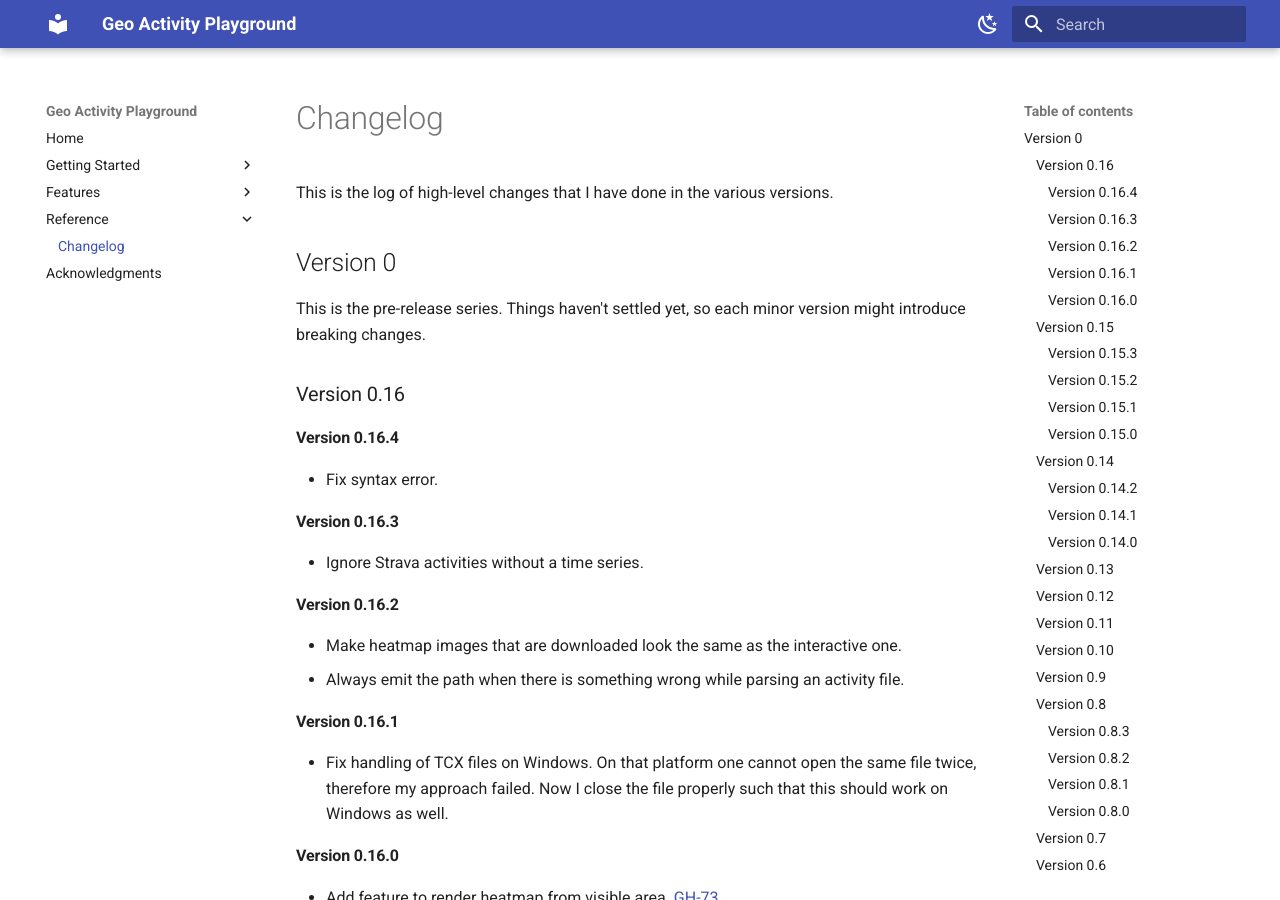
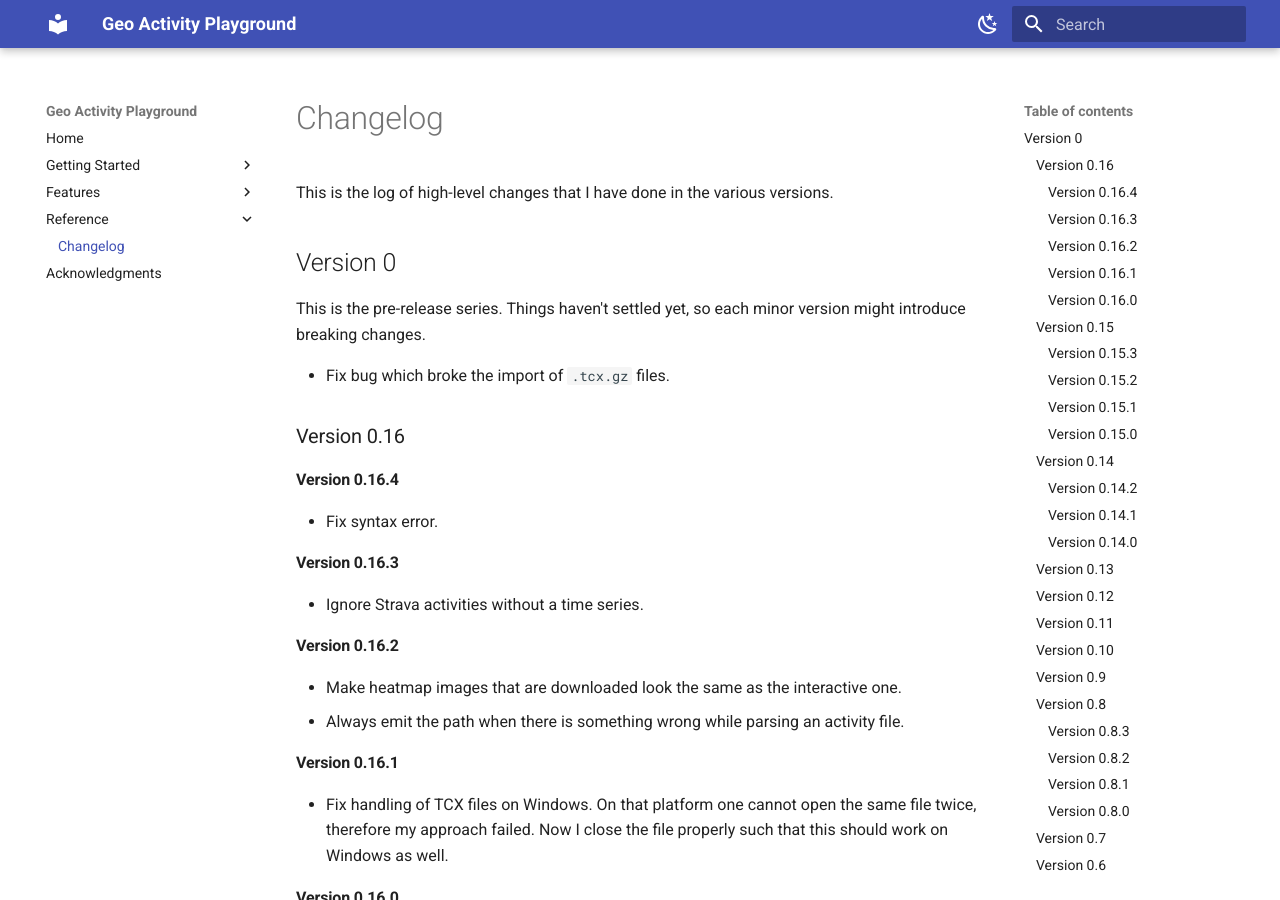
Before and after one commit to martin-ueding/geo-activity-playground, an MkDocs documentation site: the page built from docs/reference/changelog.md, in a window 1280 px wide and 900 px high. Built offline with MkDocs 1.6.1 and Material for MkDocs 9.7.7, drawn with Linux system fonts in a browser that asks for light colours.

Commit message:
Changelog entry

```diff
--- a/docs/reference/changelog.md
+++ b/docs/reference/changelog.md
@@ -5,6 +5,8 @@ This is the log of high-level changes that I have done in the various versions.
 ## Version 0
 
 This is the pre-release series. Things haven't settled yet, so each minor version might introduce breaking changes.
+
+- Fix bug which broke the import of `.tcx.gz` files.
 
 ### Version 0.16
 
```
